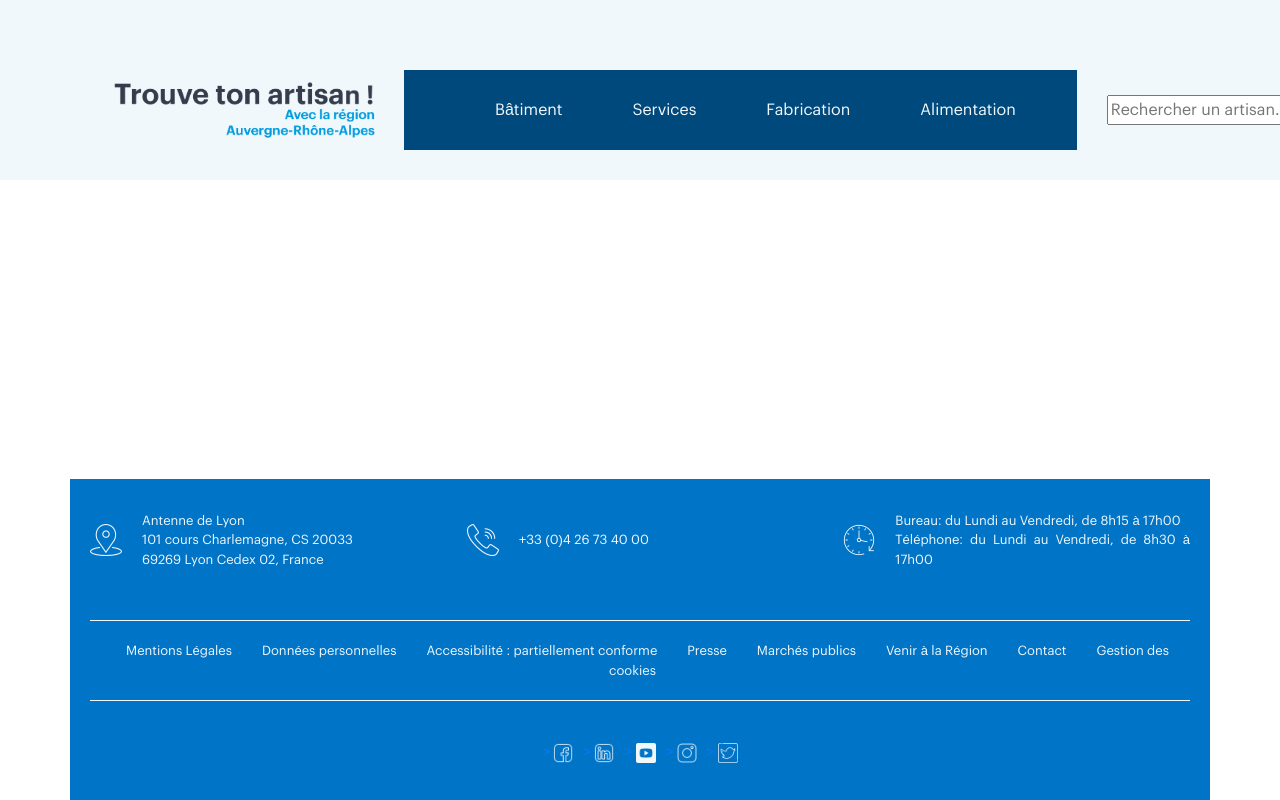
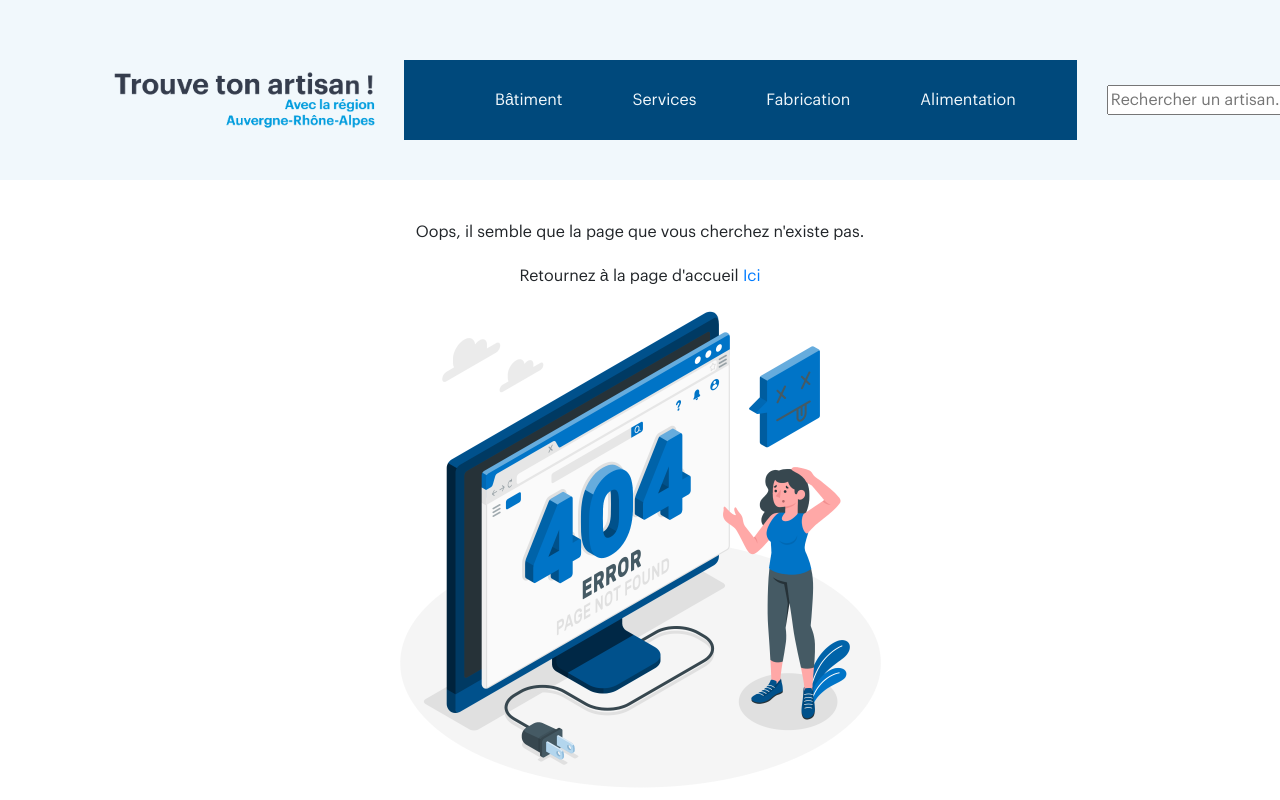
Before and after one commit to Ad15C/Artisan, an Angular app: page /pagenotfound in a window 1280 px wide. Shown: the top 800 px of the page. Built offline with nearby package versions, Linux system fonts and the light colour scheme.

Commit message:
various_updates

```diff
--- a/src/app/app-routing.module.ts
+++ b/src/app/app-routing.module.ts
@@ -19,6 +19,7 @@ const routes: Routes = [
   { path: 'alimentation', component: AlimentationComponent },
   { path: 'fabrication', component: FabricationComponent },
   { path: 'artisan/:name', component: DetailsComponent },
+  {path:'pagenotfound', component: PagenotfoundComponent },
   {path:'**', component: PagenotfoundComponent } /*Route non trouvée */
 
 ];
--- a/src/app/details/details.component.html
+++ b/src/app/details/details.component.html
@@ -43,8 +43,10 @@
           </h2>
           <div class="accordion-collapse collapse" [class.show]="activeAccordion === 2" aria-labelledby="headingTwo" data-bs-parent="#accordionExample">
             <div class="accordion-body">
-              <p *ngIf="details?.email"><strong>Email:</strong> {{ details?.email }}</p>
-              <p *ngIf="details?.website"><strong>Site Web:</strong> <a [href]="details?.website">{{ details?.website }}</a></p>
+              <p *ngIf="details?.email"><strong>Email: </strong>
+                <a [href]="'mailto:' + details?.email">{{ details?.email }}</a>
+              </p>
+              <p *ngIf="details?.website"><strong>Site Web: </strong> <a [href]="details?.website">{{ details?.website }}</a></p>
             </div>
           </div>
         </div>
--- a/src/app/details/details.component.scss
+++ b/src/app/details/details.component.scss
@@ -1,26 +1,16 @@
 main {
   display: flex;
   flex-direction: column;
-    align-content: center;
   align-items: center;
   width: 100%;
-    margin-top: 80px;
-    margin-bottom: 20px;
+  margin: 80px auto 20px; /* Centrage avec des marges */
   max-width: 1200px;
 }
 
-.col-md-4 {
-  width: 100%; /* Pour être sûre que le conteneur prend toute la largeur disponible */
-}
-
-
 .row {
+  display: flex;
+  flex-direction: column; /* Toujours en colonne */
   width: 100%;
-    max-width: 1200px;
-    display: flex;
-    flex-direction: column;
-    flex-wrap: nowrap;
-    align-items: center;
   padding: 5px;
 }
 
@@ -31,27 +21,26 @@ main {
 }
 
 .title {
-    width: 100%; // Titre prend toute la largeur
-    text-align: center; // Centre le titre
+    width: 100%; /* Titre prend toute la largeur */
+    text-align: center;
     margin-bottom: 20px;
     padding: 10px;
   }
 
   .detail-list {
-    list-style-type: none; // Enlève les puces de la liste
-    padding: 10px; // Enlève le padding par défaut
-    width: 100%; // S'assure que la liste utilise toute la largeur
+    list-style-type: none; /* Enlève les puces de la liste */
+    padding: 10px;
+    width: 100%;
 
     .detail-item {
       display: flex;
-      align-items: center; // Aligne verticalement les éléments
-      justify-content: flex-start; // Aligne à gauche
-      margin-bottom: 10px; // Espace entre les items
+      align-items: center;
+      justify-content: flex-start;
+      margin-bottom: 10px; /* Espace entre les items */
 
-      img {
-        margin-right: 10px; // Espace entre l'image et le texte
-        width: 30px; // Ajustez selon vos besoins
-        height: auto; // Maintient le ratio de l'image
+      .detail-item img {
+        margin-right: 10px;
+        width: 30px;
       }
 
       p {
@@ -60,36 +49,36 @@ main {
     }
   }
 
-
-
 .accordion {
-    width: 80vh;
+    width: 100%; /* Prendre 100% de la largeur pour mobiles et autres appareils */
     border: 1px solid #384050;
     display: flex;
     flex-direction: column;
-    align-content: center;
+    justify-content: center;
 }
 
 .accordion-item {
-    display: flex;
-    flex-direction: column;
-    align-content: space-around;
-    margin: 5px;
+    margin: 5px 0;
 }
 
 .accordion-header {
     background-color: #0074c7; /* Change l'arrière-plan de l'en-tête */
     display: flex;
     flex-direction: row;
-    justify-content: space-between;
+    justify-content:space-between;
     color: #f1f8fc;
     padding: 10px;
-
 }
 
 .accordion-button {
     background-color:#0074c7;
     border: none;
+    width: 10%;
+}
+
+.send-button { /* Classe spécifique pour le bouton "Envoyer" */
+  width: 50%; /* Prendre 50% de la largeur */
+  margin: 0 auto; /* Centrer le bouton */
 }
 
 .accordion-button:not(.collapsed) {
@@ -104,3 +93,33 @@ main {
     color: #384050;
     padding: 10px;
 }
+
+/* Mobile styles (default) */
+.send-button {
+  width: 80%; /* Wide on mobile */
+  margin: 0 auto;
+}
+
+/* Tablet styles */
+@media (min-width: 768px) {
+  .send-button {
+    width: 70%;
+  }
+}
+
+/* Desktop styles */
+@media (min-width: 992px) {
+  .send-button {
+    width: 50%; /* Adjusts for larger screens */
+  }
+
+  .detail-list {
+    display: flex; /* Display in a row on larger screens */
+    flex-wrap: wrap; /* Allow wrapping */
+  }
+
+  .detail-item {
+    flex: 1 1 30%; /* Allow items to grow/shrink */
+    margin: 10px; /* Margin between items */
+  }
+}
--- a/src/app/details/details.component.ts
+++ b/src/app/details/details.component.ts
@@ -47,6 +47,10 @@ export class DetailsComponent implements OnInit{
   }
 
   sendEmail() {
+    if (this.contactForm.invalid) {
+      this.confirmationMessage = 'Veuillez remplir tous les champs obligatoires.';
+      return; // Arrêtez l'exécution si le formulaire est invalide
+    }
     const { name, firstName, object, message } = this.contactForm.value;
 
     console.log('Public Key:', environment.emailjsPublicKey);
--- a/src/app/footer/footer.component.html
+++ b/src/app/footer/footer.component.html
@@ -40,14 +40,14 @@
     <div class="container-fluid" >
         <div class="row " style="margin-top: 20px;">
             <div class="col-12 text-center">
-                <a href="#" class="footer-link">Mentions Légales</a>
-                <a href="#" class="footer-link">Données personnelles</a>
-                <a href="#" class="footer-link">Accessibilité : partiellement conforme</a>
-                <a href="#" class="footer-link">Presse</a>
-                <a href="#" class="footer-link">Marchés publics</a>
-                <a href="#" class="footer-link">Venir à la Région</a>
-                <a href="#" class="footer-link">Contact</a>
-                <a href="#" class="footer-link">Gestion des cookies</a>
+                <a routerLink="pagenotfound" class="footer-link">Mentions Légales</a>
+                <a routerLink="pagenotfound" class="footer-link">Données personnelles</a>
+                <a routerLink="pagenotfound" class="footer-link">Accessibilité : partiellement conforme</a>
+                <a routerLink="pagenotfound" class="footer-link">Presse</a>
+                <a routerLink="pagenotfound" class="footer-link">Marchés publics</a>
+                <a routerLink="pagenotfound" class="footer-link">Venir à la Région</a>
+                <a routerLink="pagenotfound" class="footer-link">Contact</a>
+                <a routerLink="pagenotfound" class="footer-link">Gestion des cookies</a>
             </div>
         </div>
     </div>
@@ -56,19 +56,19 @@
         <div class="row">
             <div class="col-12 text-center">
                 <div class="networks">
-                    <a href="https://www.facebook.com/RegionAuvergneRhoneAlpes" class="networks_img">>
+                    <a href="https://www.facebook.com/RegionAuvergneRhoneAlpes" class="networks_img">
                         <img src="assets/networks/Facebook.png" alt="Logo Facebook">
                     </a>
-                    <a href="https://www.linkedin.com/company/auvergne-rhone-alpes" class="networks_img">>
+                    <a href="https://www.linkedin.com/company/auvergne-rhone-alpes" class="networks_img">
                         <img src="assets/networks/linkedin.png" alt="Logo Linkedin">
                     </a>
-                    <a href="https://www.youtube.com/c/regionauvergnerhonealpes" class="networks_img">>
+                    <a href="https://www.youtube.com/c/regionauvergnerhonealpes" class="networks_img">
                         <img src="assets/networks/youtube.png" alt="Logo YouTube">
                     </a>
-                    <a href="https://www.instagram.com/region_auvergnerhonealpes" class="networks_img">>
+                    <a href="https://www.instagram.com/region_auvergnerhonealpes" class="networks_img">
                         <img src="assets/networks/Instagram.png" alt="Logo Instagram">
                     </a>
-                    <a href="https://twitter.com/auvergnerhalpes" class="networks_img">>
+                    <a href="https://twitter.com/auvergnerhalpes" class="networks_img">
                         <img src="assets/networks/Twitter.png" alt="Logo Twitter">
                     </a>
                 </div>
--- a/src/app/footer/footer.component.scss
+++ b/src/app/footer/footer.component.scss
@@ -31,32 +31,31 @@
 
  .footer-link {
     color: #f1f8fc;
-    margin: 15px;
+    margin: 5px;
     text-decoration: none;
     font-weight: normal;
+    display: inline-block;
+
 
     &:hover {
         text-decoration: underline;
     }
- }
-
- .row.border-bottom {
-    margin-top: 10px;
  }
 }
 
 .networks {
     display: flex;
     justify-content: center;
+    flex-wrap: wrap;
+}
 
-    a {
+.networks a {
     margin: 5px;
+}
 
-        img {
+.networks img {
     width: 20px;
     height: auto;
-        }
-    }
 }
 
 hr {
@@ -66,23 +65,31 @@ hr {
     margin: 20px 0; /* Espace au-dessus et en dessous de la ligne */
 }
 
+/* Media Queries */
 @media (max-width: 768px) {
     .footer {
-        padding: 10px; /* Réduit le padding sur mobile */
+        padding: 10px; /* Reduce padding on mobile */
     }
 
     .content {
-        flex-direction: column; /* Empile le contenu verticalement */
-        align-items: flex-start; /* Aligne à gauche */
-        padding-bottom: 10px; /* Ajuste l'espace en bas */
+        flex-direction: column; /* Stack items vertically */
+        align-items: flex-start; /* Align to the left */
+        padding-bottom: 10px;
     }
 
     .footer-link {
-        margin: 5px 0; /* Réduit les marges pour les petits écrans */
-        text-align: center; /* Centre les liens*/
+        margin: 5px 0; /* Reduce margins on mobile */
+        text-align: center; /* Center links */
+    }
 }
 
-    .networks {
-        justify-content: center; /* Centre les icônes sur mobile */
+@media (min-width: 769px) {
+    .content {
+        flex-direction: row; /* Align items in a row for tablets and desktops */
+        justify-content: space-around; /* Distribute space evenly */
+    }
+
+    .footer-link {
+        margin: 10px; /* Adjust margin for larger screens */
     }
 }
--- a/src/app/header/header.component.scss
+++ b/src/app/header/header.component.scss
@@ -1,6 +1,3 @@
-.header {
-    padding: 10px 20px;
-
 .container {
     display: flex;
     align-items: center;
@@ -96,4 +93,3 @@
         }
     }
 }
-}
--- a/src/app/pagenotfound/pagenotfound.component.html
+++ b/src/app/pagenotfound/pagenotfound.component.html
@@ -1 +1,7 @@
-<p>pagenotfound works!</p>
+<main>
+    <p>Oops, il semble que la page que vous cherchez n'existe pas.</p>
+    <p>Retournez à la page d'accueil <a href="#">Ici</a></p>
+        <img src=" assets/Img/Page-404.png" alt="Image d'erreur page non trouvée" class="responsive-img">
+
+
+</main>
--- a/src/app/pagenotfound/pagenotfound.component.scss
+++ b/src/app/pagenotfound/pagenotfound.component.scss
@@ -0,0 +1,20 @@
+main {
+    display: flex;
+    flex-direction: column;
+    align-items: center;
+    width: 100%;
+    margin-top: 60px;
+    margin-bottom: 20px;
+}
+
+.responsive-img {
+    width: 80%; /* Prend 100% de la largeur de son conteneur */
+    max-width: 500px; /* Limite la largeur maximum à 500px */
+    height: auto; /* Conserve les proportions de l'image */
+}
+
+/* Styles supplémentaires pour le texte */
+p {
+    text-align: center;
+    margin: 10px 0;
+}
```
Lines whose indentation alone changed are shown as unchanged.
